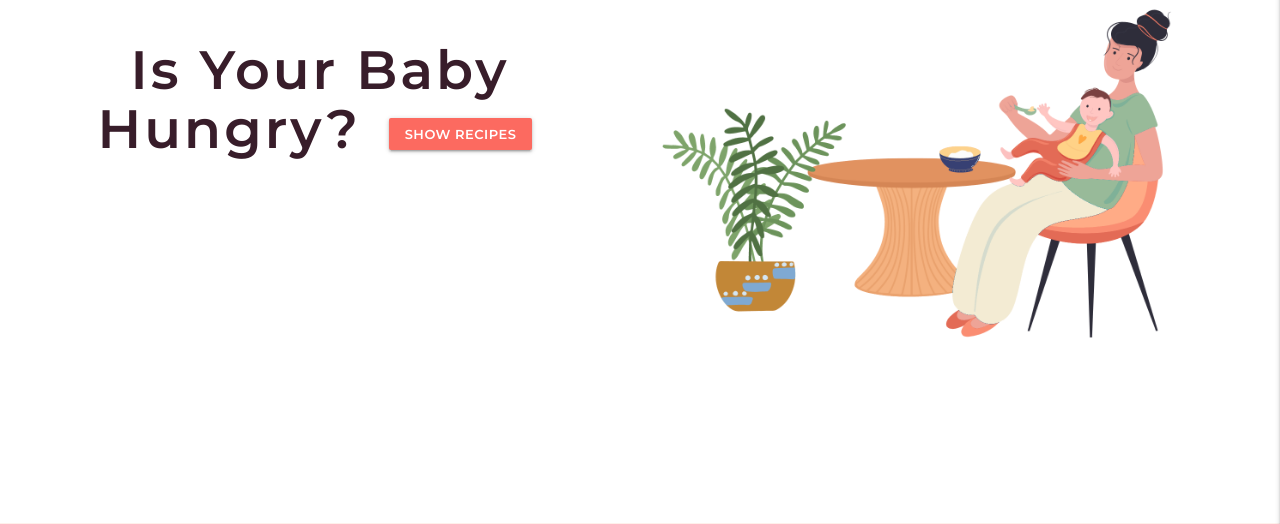
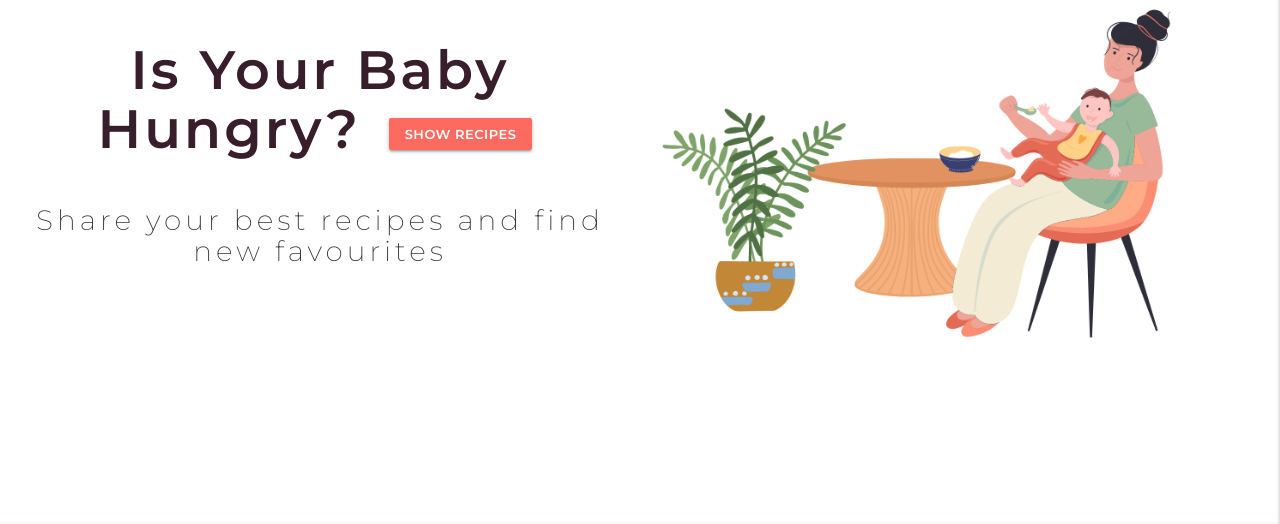
Before and after one commit to flisanp/ms3-baby-food-recipes, a Flask app: page / in a window 1280 px wide. Shown: the part 177-701 px from the top of the page. Run offline with Flask 2, Linux system fonts and the light colour scheme; some libraries are stand-ins or nearby versions; some web fonts are replaced.

Commit message:
added sub heading to index page

```diff
--- a/static/css/style.css
+++ b/static/css/style.css
@@ -20,18 +20,18 @@ h1 {
 }
 
 h2 {
-	font-family: "Lato", sans-serif;
-	font-weight: 400;
-	font-size: 32px;
-	letter-spacing: 1px;
+	font-family: "Montserrat", sans-serif;
+	font-weight: 200;
+	font-size: 28px;
+	letter-spacing: 4px;
 	color: #343739;
 }
 
 h3 {
 	font-family: 'Lato', sans-serif;
-	font-weight: 500;
+	font-weight: 400;
 	font-size: 20px;
-	letter-spacing: 1px;
+	letter-spacing: 2px;
 	text-transform: uppercase;
 	color: #343739;
 }
@@ -112,12 +112,17 @@ nav {
 
 .top-text-image {
 	width: 30px;
+	height: auto;
 	margin-left: 5px;
 }
 
 .heading {
 	text-align: center;
 	font-size: 54px;
+}
+
+.sub-heading{
+	margin-top: 3rem;
 }
 
 .hero-image {
--- a/templates/index.html
+++ b/templates/index.html
@@ -1,85 +1,26 @@
 {% extends "base.html" %}
 {% block content %}
 
+<!--top text-->
 <div class="row top-text-box">
    <div class="col s12 center-align">
       <h4 class="top-text">Baby Food Recipes That Your Little One Will Love<img class="responsive-img top-text-image" src="{{ url_for('static', filename='images/cherries.png') }}" alt="cherries"></h4>
    </div>
 </div>
 
+<!--headings-->
 <div class="row">
-   <div class="col s12 l6 hero-text-box">
+   <div class="col s12 m12 l6 hero-text-box">
       <h1 class="center-align heading">Is Your Baby Hungry? <a href="{{ url_for('get_recipes') }}"
             class="btn-small">SHOW RECIPES</a></h1>
+            <h2 class="center-align sub-heading">Share your best recipes and
+               find new favourites</h2>
    </div>
 
    <!--hero image-->
-   <div class="col s12 l6">
+   <div class="col s12 m12 l6">
       <img class="responsive-img hero-image" src="{{ url_for('static', filename='images/mother-feed-baby.png') }}" alt="mother feeding baby with a spoon">
    </div>
 </div>
 
-
-
-<!--
-<div class="row #ffebee red lighten-5">
-   <div class="col s12 l6 center-align">
-      <div class="quick-tip">Quick tip!</div>
-      <h3 class="recipe-index">Banana Pancakes</h3>
-      <h4>Ingredients
-         <ul>
-            <li>1 banana</li>
-            <li>1 egg</li>
-         </ul>
-         <p>Instructions</p>
-         <ul>
-            <li>Mash the banana</li>
-            <li> Mix with the egg</li>
-            <li> Cook 1 tablespoon at a time</li>
-            <li>Flip over and serve warm</li>
-         </ul>
-
-
-      </h4>
-   </div>
-   <div class="col s12 l6 center-align">
-      <img class="circle" src="{{ url_for('static', filename='images/banana-pancakes.jpg') }}">
-   </div>
-</div>
-
--->
-
-<!--
-<div class="row #fff8e1 amber lighten-5">
-
-   <div class="col s12 m6 l3 image-box">
-      <a href="{{ url_for('breakfast') }}">
-         <img class="responsive-img" src="{{ url_for('static', filename='images/2.png') }}">
-      </a>
-   <div class="centered-text"><h5>Breakfast</h5></div>
-   </div>
-
-   <div class="col s12 m6 l3 image-box">
-      <a href="{{ url_for('breakfast') }}"></a>
-      <img class="responsive-img fruit-image" src="{{ url_for('static', filename='images/3.png') }}"></a>
-      <div class="centered-text"><h5>Lunch</h5></div>
-   </div>
-
-   <div class="col s12 m6 l3 image-box">
-      <a href="{{ url_for('breakfast') }}"></a>
-      <img class="responsive-img fruit-image" src="{{ url_for('static', filename='images/4.png') }}"></a>
-      <div class="centered-text"><h5>Dinner</h5></div>
-       </div>
-
-         <div class="col s12 m6 l3 image-box">
-            <a href="{{ url_for('breakfast') }}"></a>
-            <img class="responsive-img fruit-image" src="{{ url_for('static', filename='images/5.png') }}"></a>
-            <div class="centered-text"><h5>Snack</h5></div>
-         </div>
-   </div>
-
--->
-
-
-
    {% endblock %}
```
Also changed, not shown: TESTING.md (+11 -9 lines), README.md.
